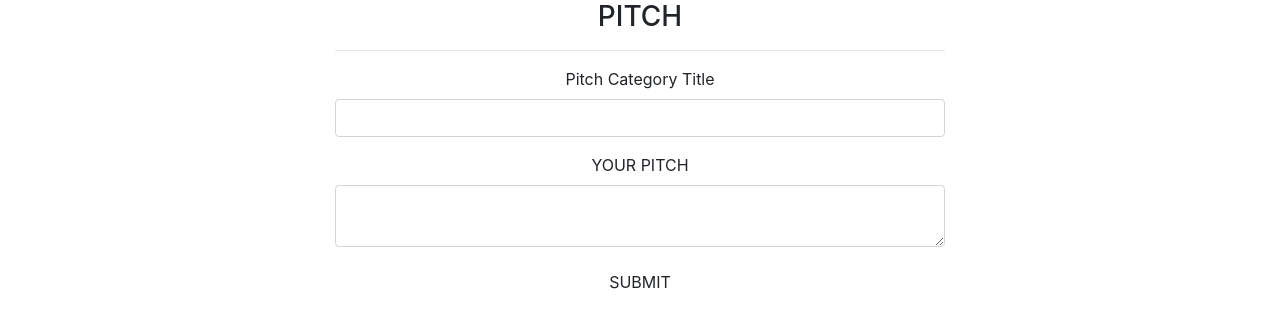
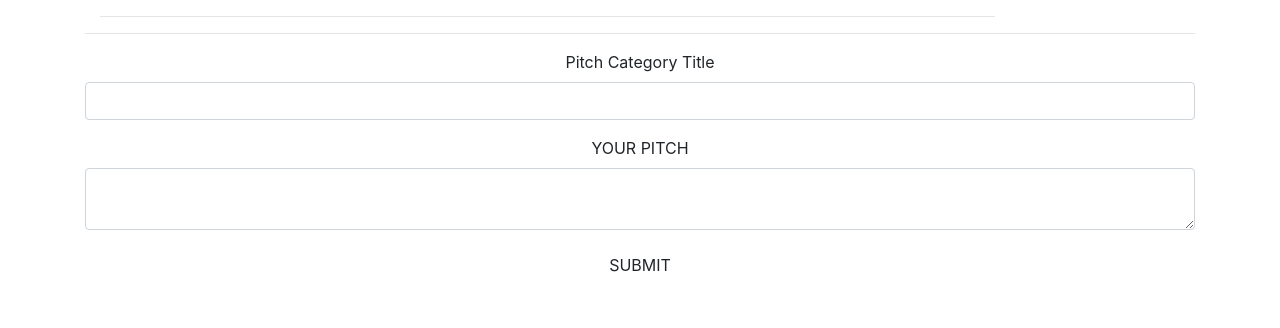
Before and after one commit to DennisKipkirui/Pitch_app, a Flask app: template app/templates/new_pitch.html in a window 1280 px wide. Shown: the part 56-384 px from the top of the page. Run offline with Flask 2, Linux system fonts and the light colour scheme; the template is opened without the code that fills it: values that come from a table or form of the project are taken from there, others are empty; parts of the project's set-up code (start-up, migrations or seed data) failed here and were passed over; some libraries are stand-ins or nearby versions.

Commit message:
create folder and add subfile

```diff
--- a/app/templates/new_pitch.html
+++ b/app/templates/new_pitch.html
@@ -1,16 +1,21 @@
-{% extends 'base.html' %}
+{% extends 'base.html'%}
+{% import 'macros.html' as macro%}
 {% import 'bootstrap/wtf.html' as wtf %}
+ {%block styles%}
+  {{ super() }}
+     <link rel="stylesheet" href="https://stackpath.bootstrapcdn.com/font-awesome/4.7.0/css/font-awesome.min.css">
+    <link href="https://fonts.googleapis.com/css2?family=Dancing+Script:wght@700&display=swap" rel="stylesheet">
 
-{% block styles %}
-{{ super() }}
+{%endblock%}
 
-{% endblock %}
 {% block content %}
-<div class="container col-md-6" style="text-align:center">
-    <h3>{{category.name|upper}} PITCH</h3>
-    <div class="well">
-        <hr>
-        {{wtf.quick_form(pitch_form)}}
-    </div>
+<div class="container" style="text-align:center">
+     <div class=" col-md-10 col-md-offset-1 col-sm-12">
+       <hr>
+  </div>
+  <div class="well">
+    <hr>
+    {{wtf.quick_form(pitch_form)}}
+ </div>
 </div>
 {% endblock %}
```
